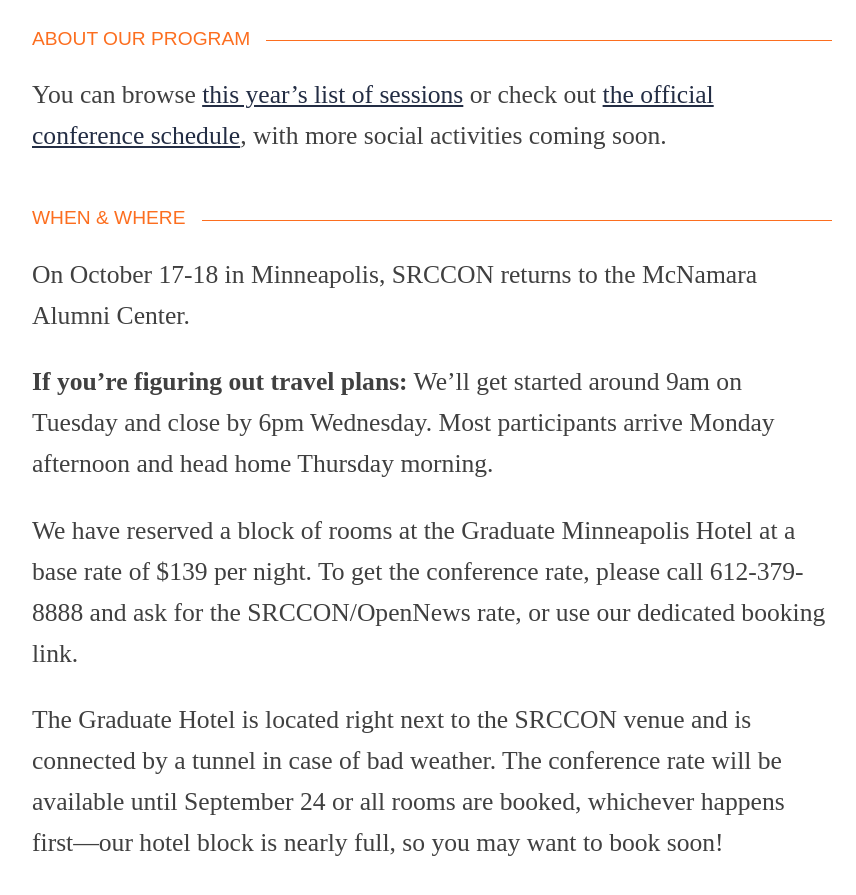
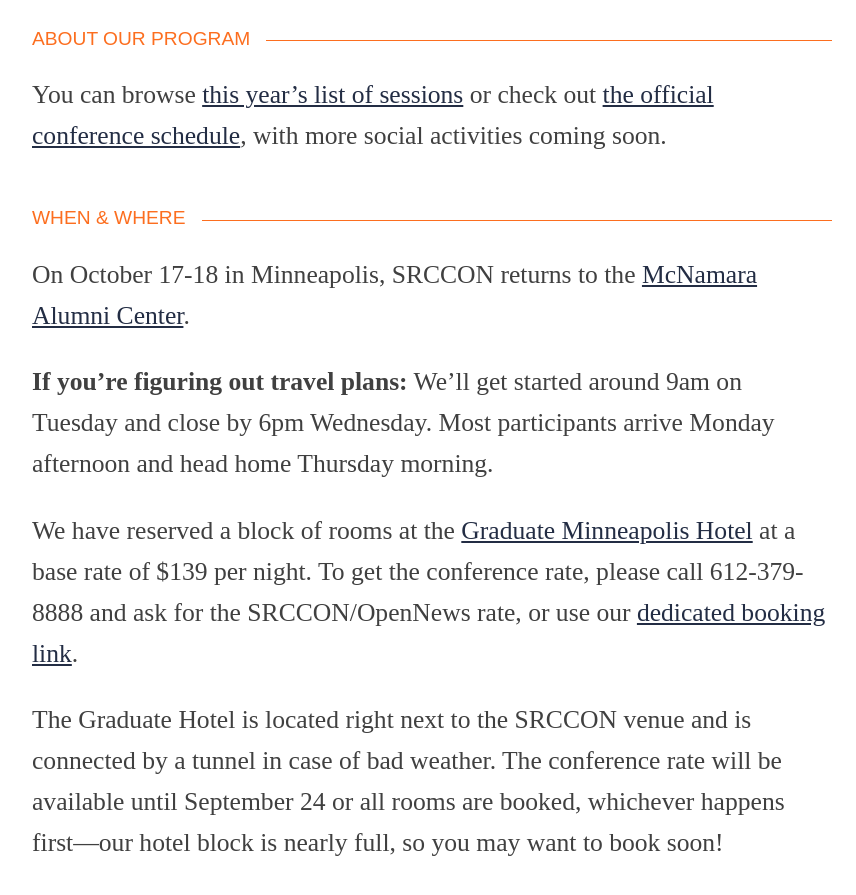
Before and after one commit to OpenNews/srccon-2023, a Jekyll site: the page built from homepage.md, in a window 1280 px wide and 900 px high, scrolled down 1830 px. Shown: the top 895 px of the window, without its empty margins (208-1064 px from the left). Built offline with Jekyll 4.4.1, drawn with Linux system fonts in a browser that asks for light colours; some web fonts are replaced; our own code applies the rules of GitHub Pages for plain Markdown files; part of the change alters nothing that is shown.

```diff
--- a/homepage.md
+++ b/homepage.md
@@ -28,11 +28,11 @@ You can browse [this year's list of sessions](/program) or check out [the offici
 
 ### When & where
 
-On October 17-18 in Minneapolis, SRCCON returns to the McNamara Alumni Center.
+On October 17-18 in Minneapolis, SRCCON returns to the [McNamara Alumni Center](https://www.google.com/maps/place/McNamara+Alumni+Center/@44.975199,-93.2301774,17z/data=!3m1!4b1!4m5!3m4!1s0x52b32d18ed516031:0x5f984f594ceab6ad!8m2!3d44.975199!4d-93.2279887).
 
 **If you’re figuring out travel plans:** We’ll get started around 9am on Tuesday and close by 6pm Wednesday. Most participants arrive Monday afternoon and head home Thursday morning.
 
-We have reserved a block of rooms at the Graduate Minneapolis Hotel at a base rate of $139 per night. To get the conference rate, please call 612-379-8888 and ask for the SRCCON/OpenNews rate, or use our dedicated booking link.
+We have reserved a block of rooms at the [Graduate Minneapolis Hotel](https://www.graduatehotels.com/minneapolis/) at a base rate of $139 per night. To get the conference rate, please call 612-379-8888 and ask for the SRCCON/OpenNews rate, or use our [dedicated booking link](https://www.graduatehotels.com/minneapolis/#/booking/step-1?group=1700311&arrive=10%2F15%2F2023&depart=10%2F20%2F2023).
 
 The Graduate Hotel is located right next to the SRCCON venue and is connected by a tunnel in case of bad weather. The conference rate will be available until September 24 or all rooms are booked, whichever happens first—our hotel block is nearly full, so you may want to book soon!
 
```
